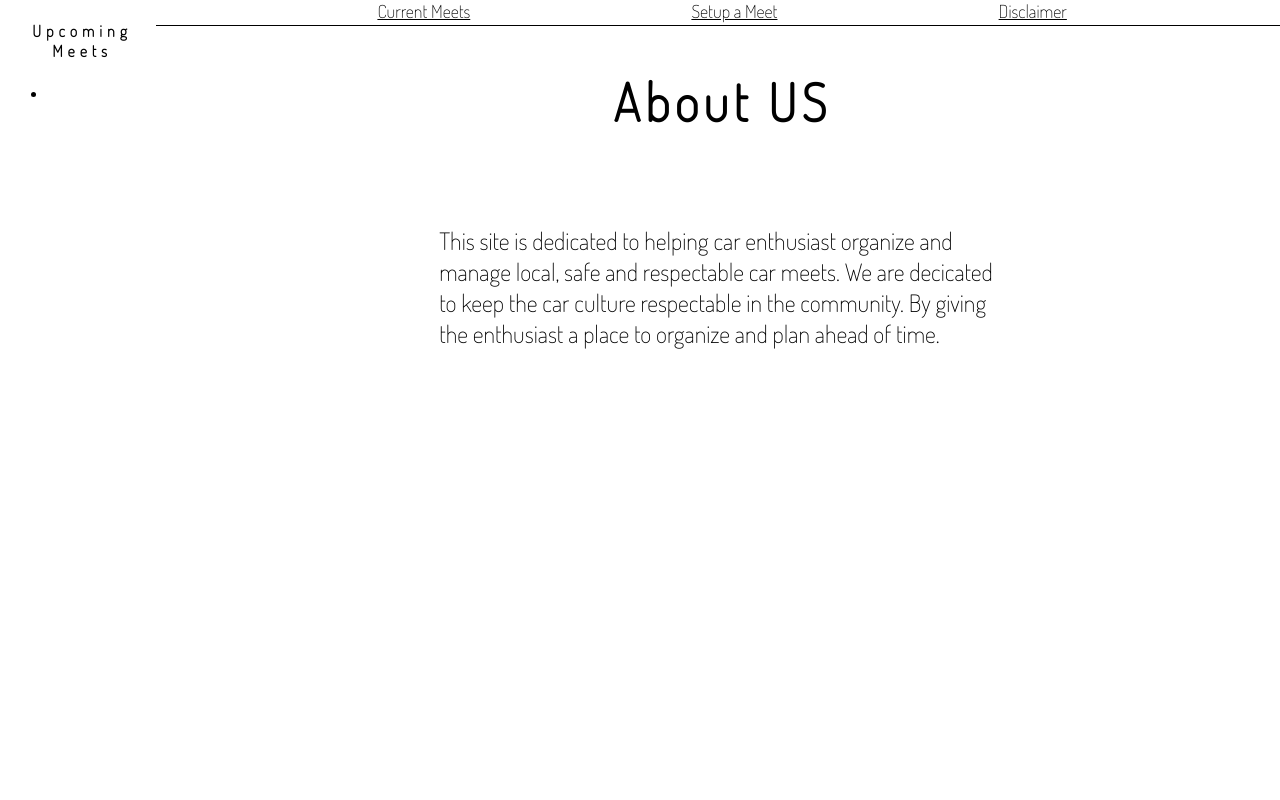
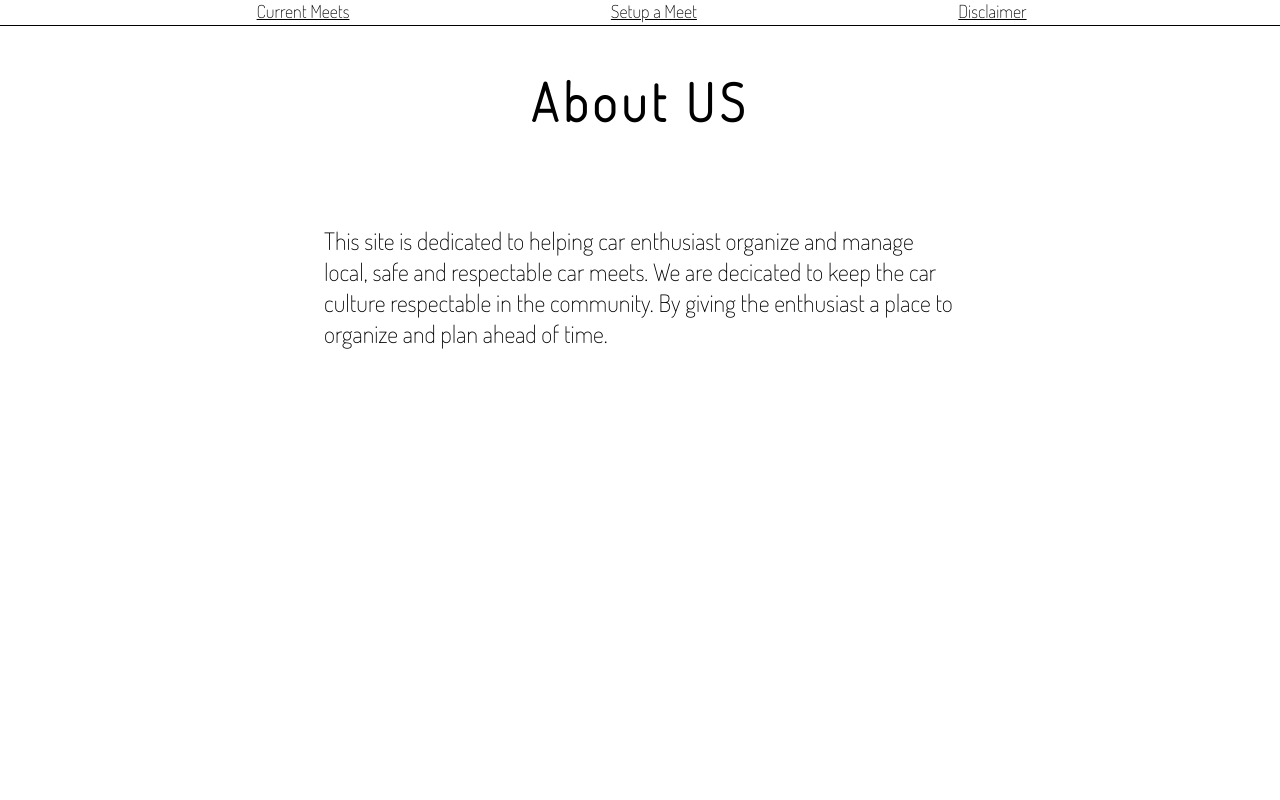
Before and after one commit to wadeChriestenson/car_meet, a Django app: page /aboutus.html in a window 1280 px wide. Shown: the part 155-955 px from the top of the page. Run offline with Django 4.2, Linux system fonts and the light colour scheme; some libraries are stand-ins or nearby versions.

Commit message:
03/31/2022 - WC

```diff
--- a/salem/static/css/header.css
+++ b/salem/static/css/header1.css
@@ -62,6 +62,9 @@ h2, h4, h3, h5{
     justify-content: space-evenly;
     border-bottom: 1px solid black;
     height: 25px;
+    width: 101vw;
+    margin-left: -1vw;
+
 }
 a{
     color: black;
--- a/salem/static/css/setup11111111111111111.css
+++ b/salem/static/css/setup111111111111111.css
@@ -18,8 +18,8 @@
 }
 .submit{
   width: 135px;
-  /*margin-top: -25vh;*/
-  margin-left: -8vw;
+  margin-top: 10px;
+  margin-left: -22.5vw;
   height: 50px;
   background-color: #0A2D81;
   border-radius: 5px 5px;
--- a/templates/aboutus.html
+++ b/templates/aboutus.html
@@ -11,7 +11,7 @@
     <link href="https://fonts.googleapis.com/css2?family=Dosis:wght@200&display=swap" rel="stylesheet">
     <link rel="preconnect" href="https://fonts.googleapis.com">
     <link rel="preconnect" href="https://fonts.gstatic.com" crossorigin>
-    <link href="{% static '/css/header.css' %}" rel="stylesheet">
+    <link href="{% static '/css/header1.css' %}" rel="stylesheet">
     <link href="{% static '/css/aboutus111111111111.css' %}" rel="stylesheet">
 
 
@@ -22,13 +22,6 @@
         <h1>Salem Oregon Car Meet</h1>
         <img class="carIcon" src="{% static '/img/location.png' %}" alt="carIcon">
     </header>
-<div class="mainWrapper">
-    <div class="navBar">
-        <h4>Upcoming Meets</h4>
-        <ul>
-            <li></li>
-        </ul>
-    </div>
     <div class="middleWrapper">
         <div class="tabs">
             <a href="/">Current Meets</a>
```
Also changed, not shown: templates/carmeets.html (+1 -7 lines), templates/disclaimer.html (+1 -7 lines), templates/setup.html (+6 -5 lines).
